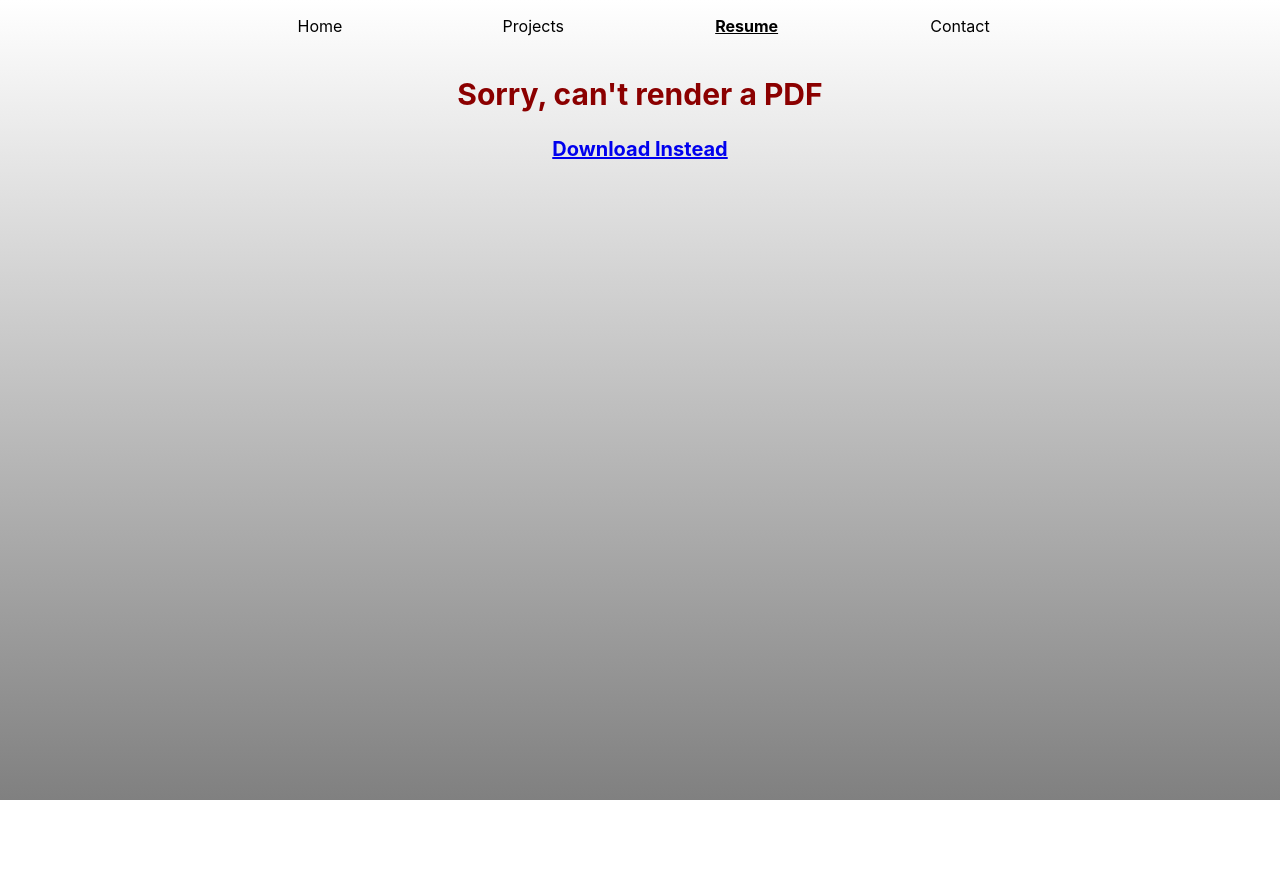
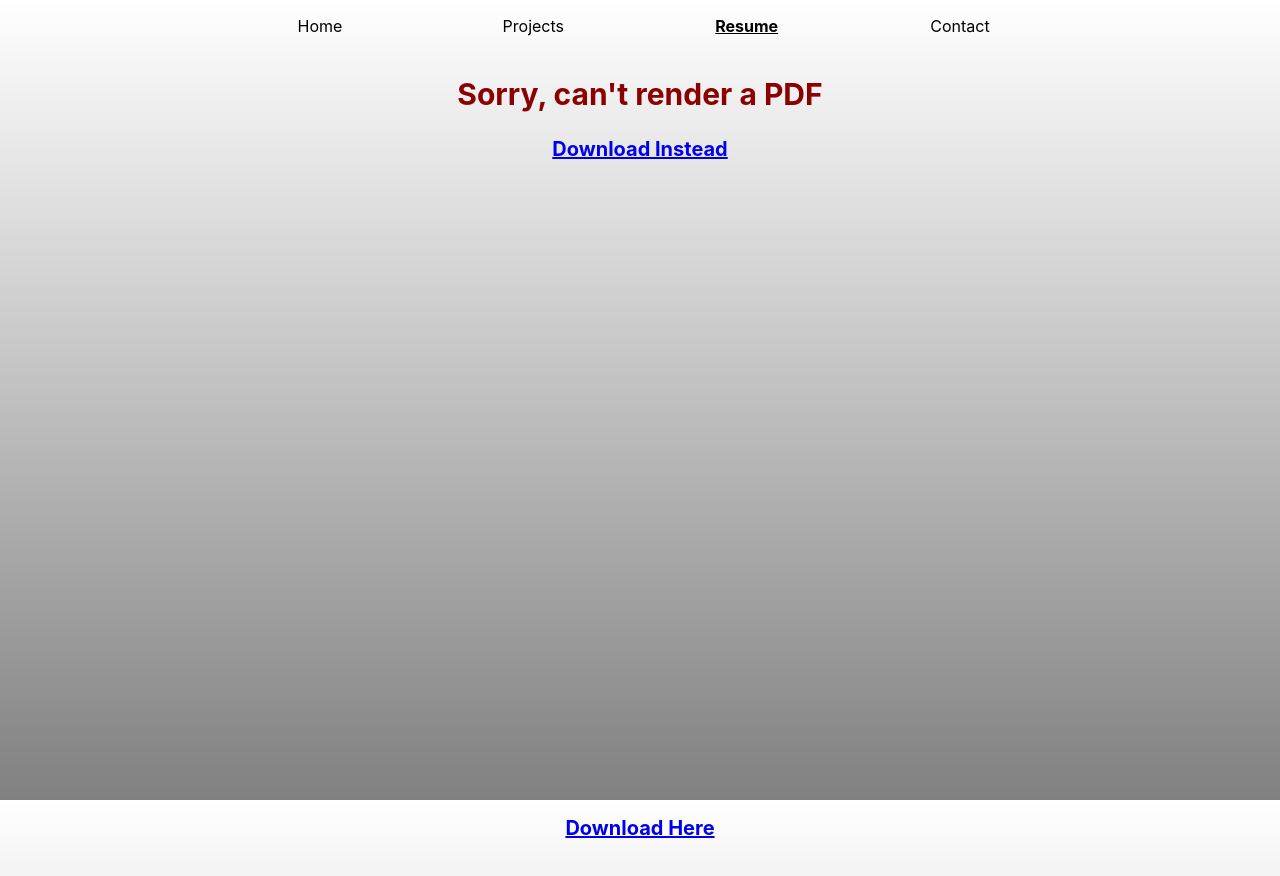
Before and after one commit to IsaacPeterson007/portfolio, a React (Create React App) app: page /#/resume in a window 1280 px wide. Shown: the top 876 px of the page. Before the commit the page ends 800 px from the top, so only its background shows below. Built offline with nearby package versions, Linux system fonts and the light colour scheme.

Commit message:
download btn added for ios

```diff
--- a/src/components/Pages/Resume.jsx
+++ b/src/components/Pages/Resume.jsx
@@ -12,6 +12,7 @@ export default class Resume extends Component {
                         <h3 style={this.downloadStyle()}><a href={pdf} download>Download Instead</a></h3>
                     </object>
                 </div>
+                    <h3 style={this.downloadButton()}><a href={pdf} download>Download Here</a></h3>
             </Reveal.Fade>
         )
     }
@@ -32,6 +33,14 @@ export default class Resume extends Component {
         }
     }
 
+    downloadButton = () => {
+        return{
+            fontSize: '20px',
+            textAlign: 'center',
+            margin: '20px 0 40px 0',
+        }
+    }
+
     pdfStyle = () => {
         return {
             width: '85%',
```
